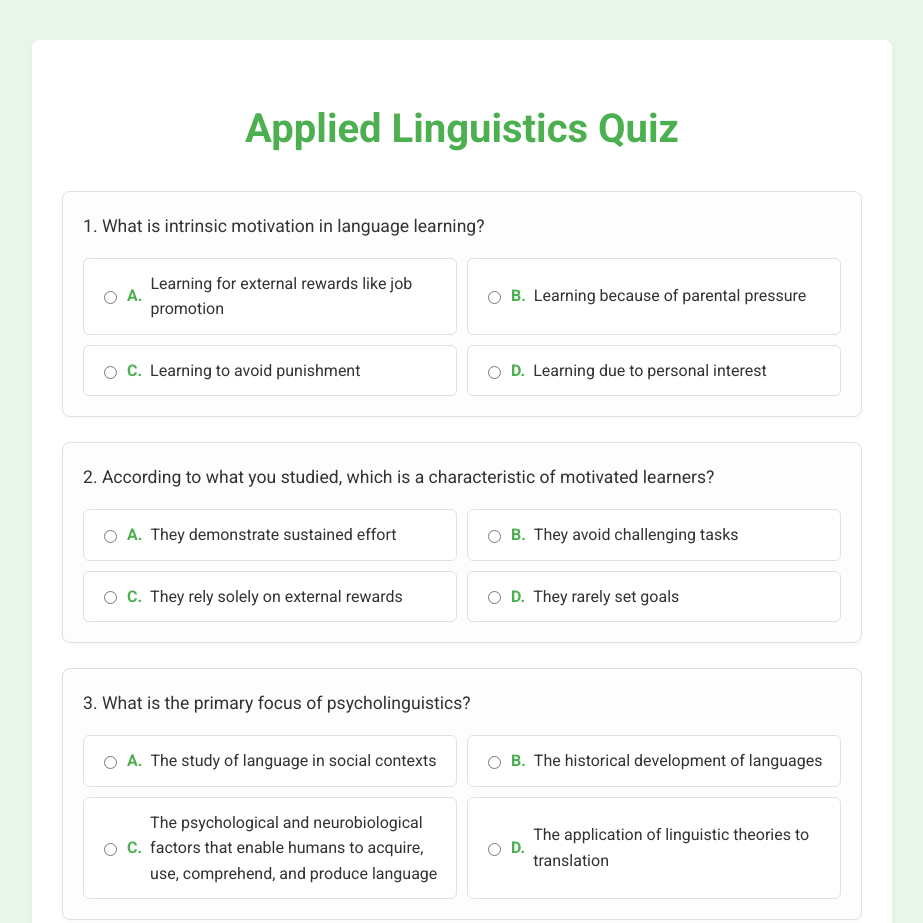
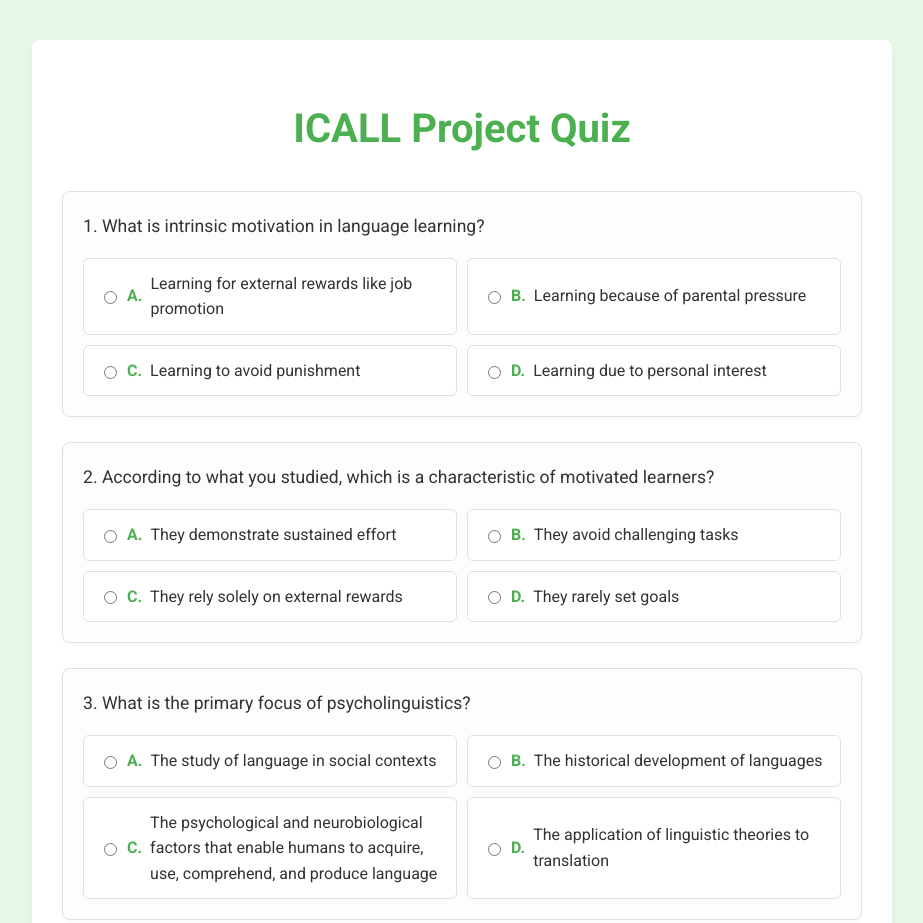
Before and after one commit to 0-Aziz/icall-project, a plain HTML site: page quiz.html in a window 1280 px wide. Shown: the top 923 px of the page, without its empty margins (178-1101 px from the left). Drawn offline with Linux system fonts and the light colour scheme.

Commit message:
Update quiz.html

```diff
--- a/quiz.html
+++ b/quiz.html
@@ -202,7 +202,7 @@
 </head>
 <body>
   <div class="container">
-    <h1>Applied Linguistics Quiz</h1>
+    <h1>ICALL Project Quiz</h1>
     <form id="quizForm">
       <div class="quiz-item">
         <p>1. What is intrinsic motivation in language learning?</p>
```
